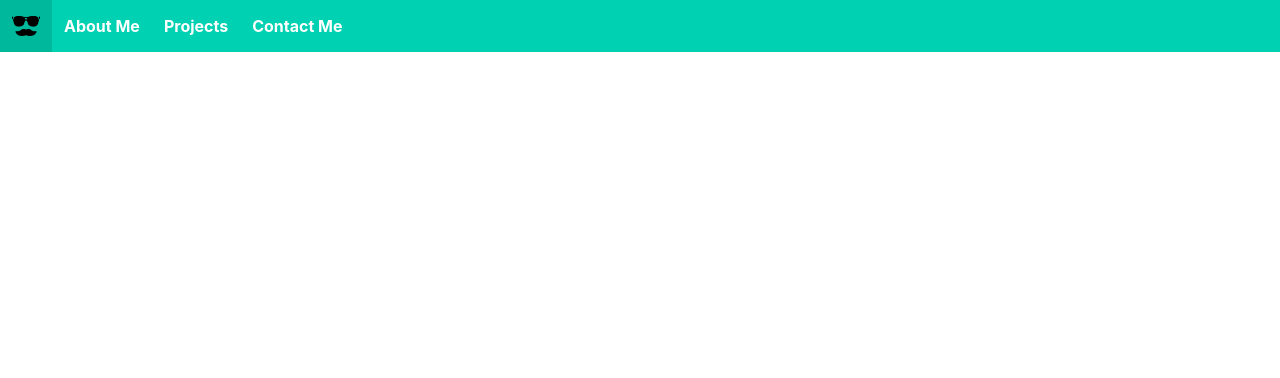
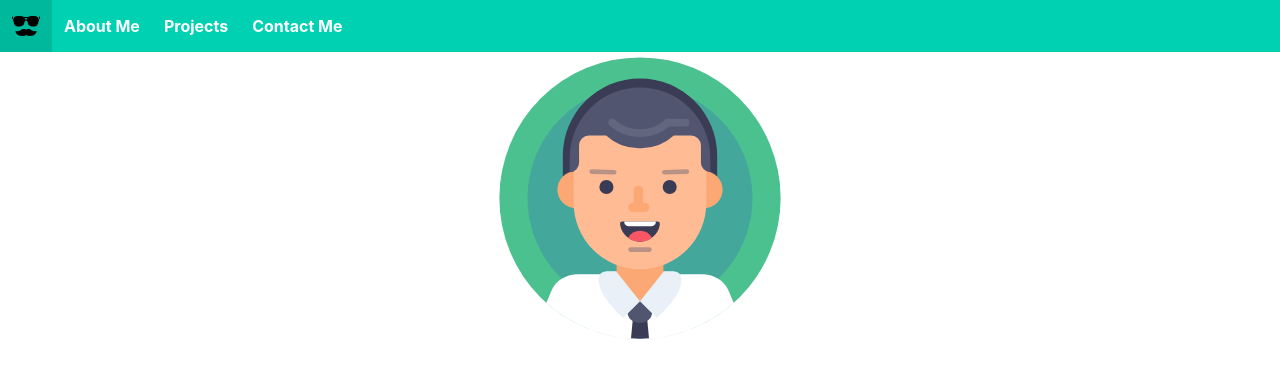
Before and after one commit to angsg97/WDA-CapstoneProject, a plain HTML site: page index.html in a window 1280 px wide. Drawn offline with nearby package versions, Linux system fonts and the light colour scheme.

Commit message:
Added avatar image

```diff
--- a/index.html
+++ b/index.html
@@ -42,7 +42,7 @@
 
     <section class="hero">
       <div class="hero-body center">
-        <figure class="image is-1by1">
+        <figure class="image">
           <img src="avatar.svg">
         </figure>
       </div>
```
